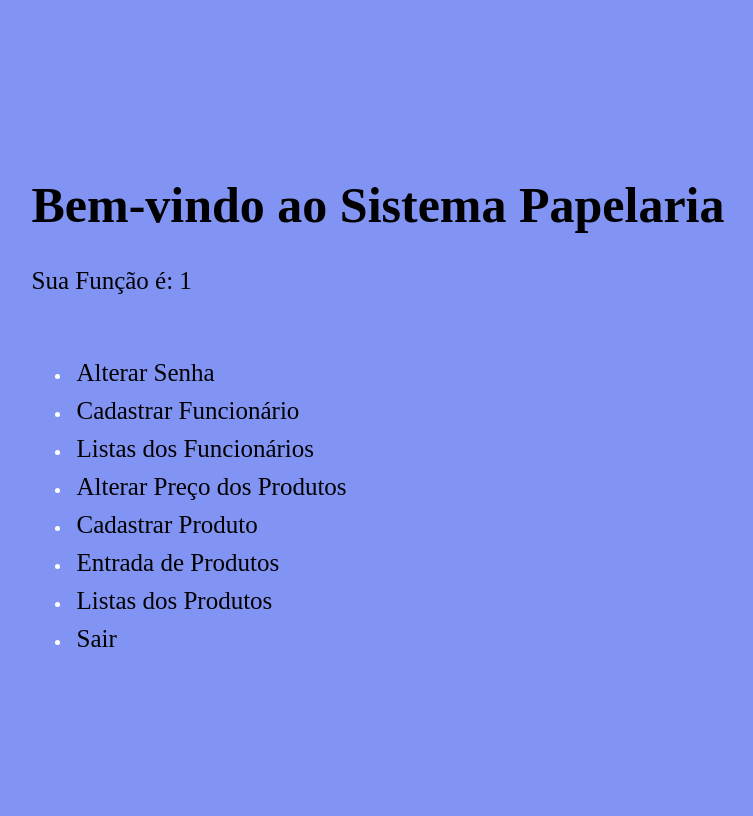
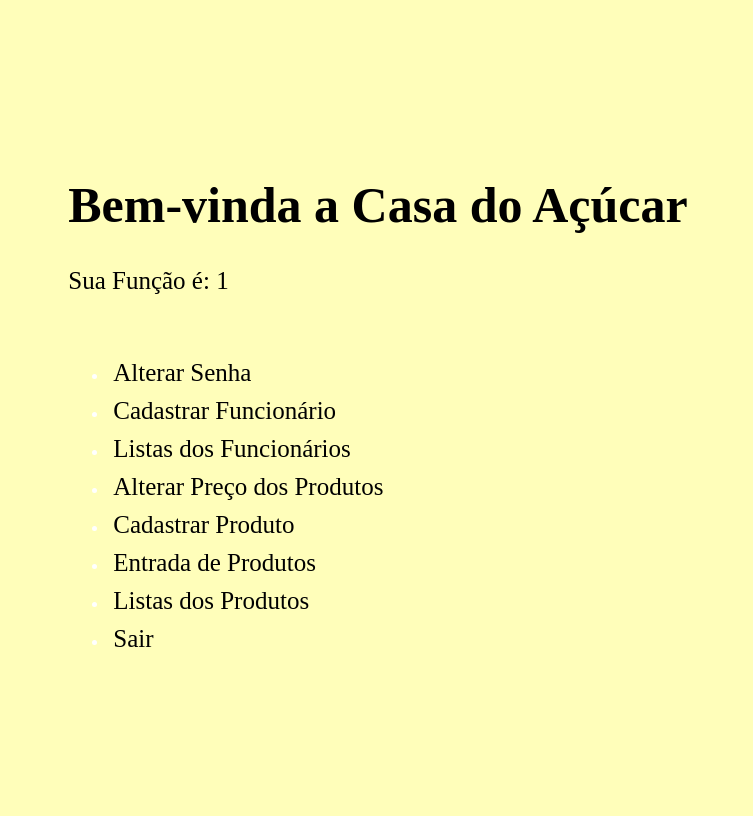
Before and after one commit to BolachaEtecvav/Empresa_Casa_do_Acucar, a PHP site: page /homepage.php in a window 1280 px wide. Shown: the whole page, without its empty margins (270-1023 px from the left). Run offline with PHP 8.4, Linux system fonts and the light colour scheme; the visitor is signed in with stand-in values (Sample User, id 1).

Commit message:
Update homepage.php 22-08-2025

```diff
--- a/homepage.php
+++ b/homepage.php
@@ -10,7 +10,7 @@
     <title>Homepage</title>
          <style>
         body {
-            background-color:rgb(130, 148, 243);
+            background-color:rgba(255, 254, 186, 1);
             display: flex;
             justify-content: center;
             align-items: center;
@@ -45,13 +45,13 @@
         }
 
         a:hover{
-            color: white;
+            color:rgba(250, 199, 255, 1);
         }
 
         button {
             padding: 10px 15px;
-            background:rgb(19, 10, 100);
-            color: white;
+            background:rgba(255, 170, 121, 1);
+            color: black;
             font-size: 15px;
             border-radius: 10px;
             cursor: pointer;
@@ -61,7 +61,7 @@
 <body>
 
     <div class="container">
-        <h1>Bem-vindo ao Sistema Papelaria</h1>
+        <h1>Bem-vinda a Casa do Açúcar</h1>
         <p>Sua Função é: <?php echo $_SESSION['funcao']; ?></p><br>
         <ul>
                 <li><a href="alterar_senha.php">Alterar Senha</a></li>
```
